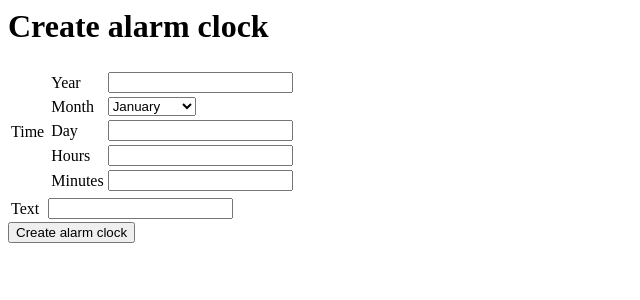
After one commit to 2ToThe10th/PythonReview2, a Flask app: template src/templates/create_alarm_clock.html in a window 1280 px wide. The commit adds this page. Shown: the top 300 px of the page, without its empty margins (0-640 px from the left). Run offline with Flask 2, Linux system fonts and the light colour scheme; the template is opened without the code that fills it, so the values that code supplies are empty; parts of the project's set-up code (start-up, migrations or seed data) failed here and were passed over.

Commit message:
create alarm clock html page made

```diff
--- a/src/templates/change_password.html
+++ b/src/templates/change_password.html
@@ -1,10 +1,10 @@
 {% block header %}
-    <h1>{% block title %}Change Password{% endblock %}</h1>
+<h1>{% block title %}Change Password{% endblock %}</h1>
 {% endblock %}
 
 {% block content %}
 <h2>{{error}}</h2>
-<form method="post">
+<form method="POST">
     <table>
         <tr>
             <td>
--- /dev/null
+++ b/src/templates/create_alarm_clock.html
@@ -0,0 +1,82 @@
+{% block header %}
+<h1>{% block title %}Create alarm clock{% endblock %}</h1>
+{% endblock %}
+
+{% block contect %}
+<h2>{{error}}</h2>
+<form method="POST">
+    <table>
+        <tr>
+            <td>
+                <p>Time </p>
+            </td>
+            <td>
+                <table>
+                    <tr>
+                        <td>
+                            <label for="year">Year </label>
+                        </td>
+                        <td>
+                            <input type="text" id="year" name="year" value="{{ time.year }}"/ required>
+                        </td>
+                    </tr>
+                    <tr>
+                        <td>
+                            <label for="month">Month </label>
+                        </td>
+                        <td>
+                            <select size="1" name="month" required>
+                                <option {% if time.month==1%} selected {% endif %} value="1">January</option>
+                                <option {% if time.month==2%} selected {% endif %} value="2">February</option>
+                                <option {% if time.month==3%} selected {% endif %} value="3">March</option>
+                                <option {% if time.month==4%} selected {% endif %} value="4">April</option>
+                                <option {% if time.month==5%} selected {% endif %} value="5">May</option>
+                                <option {% if time.month==6%} selected {% endif %} value="6">June</option>
+                                <option {% if time.month==7%} selected {% endif %} value="7">July</option>
+                                <option {% if time.month==8%} selected {% endif %} value="8">August</option>
+                                <option {% if time.month==9%} selected {% endif %} value="9">September</option>
+                                <option {% if time.month==10%} selected {% endif %} value="10">October</option>
+                                <option {% if time.month==11%} selected {% endif %} value="11">November</option>
+                                <option {% if time.month==12%} selected {% endif %} value="12">December</option>
+                            </select>
+                        </td>
+                    </tr>
+                    <tr>
+                        <td>
+                            <label for="day">Day </label>
+                        </td>
+                        <td>
+                            <input type="text" id="day" name="day" value="{{ time.day }}" required/>
+                        </td>
+                    </tr>
+                    <tr>
+                        <td>
+                            <label for="hour">Hours </label>
+                        </td>
+                        <td>
+                            <input type="text" id="hour" name="hour" value="{{ time.hour }}" required/>
+                        </td>
+                    </tr>
+                    <tr>
+                        <td>
+                            <label for="minute">Minutes </label>
+                        </td>
+                        <td>
+                            <input type="text" id="minute" name="minute" value="{{ time.minute }}" required/>
+                        </td>
+                    </tr>
+                </table>
+            </td>
+        </tr>
+        <tr>
+            <td>
+                <label for="text">Text </label>
+            </td>
+            <td>
+                <input type="text" id="text" name="text" required/>
+            </td>
+        </tr>
+    </table>
+    <input type="submit" value="Create alarm clock"/>
+</form>
+{% endblock %}
```
Also changed, not shown: src/flask_app.py (+10 -3 lines), src/templates/login.html (+5 -5 lines), 1 other file.
